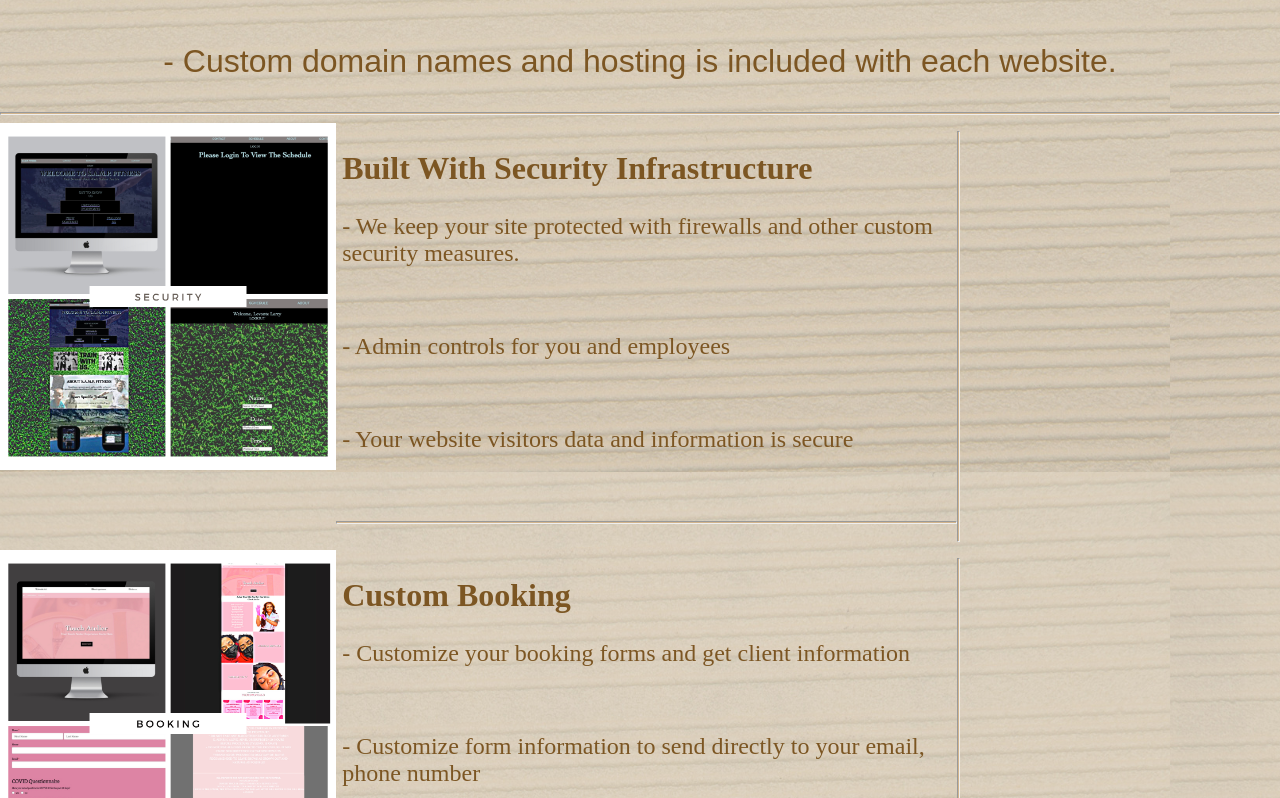
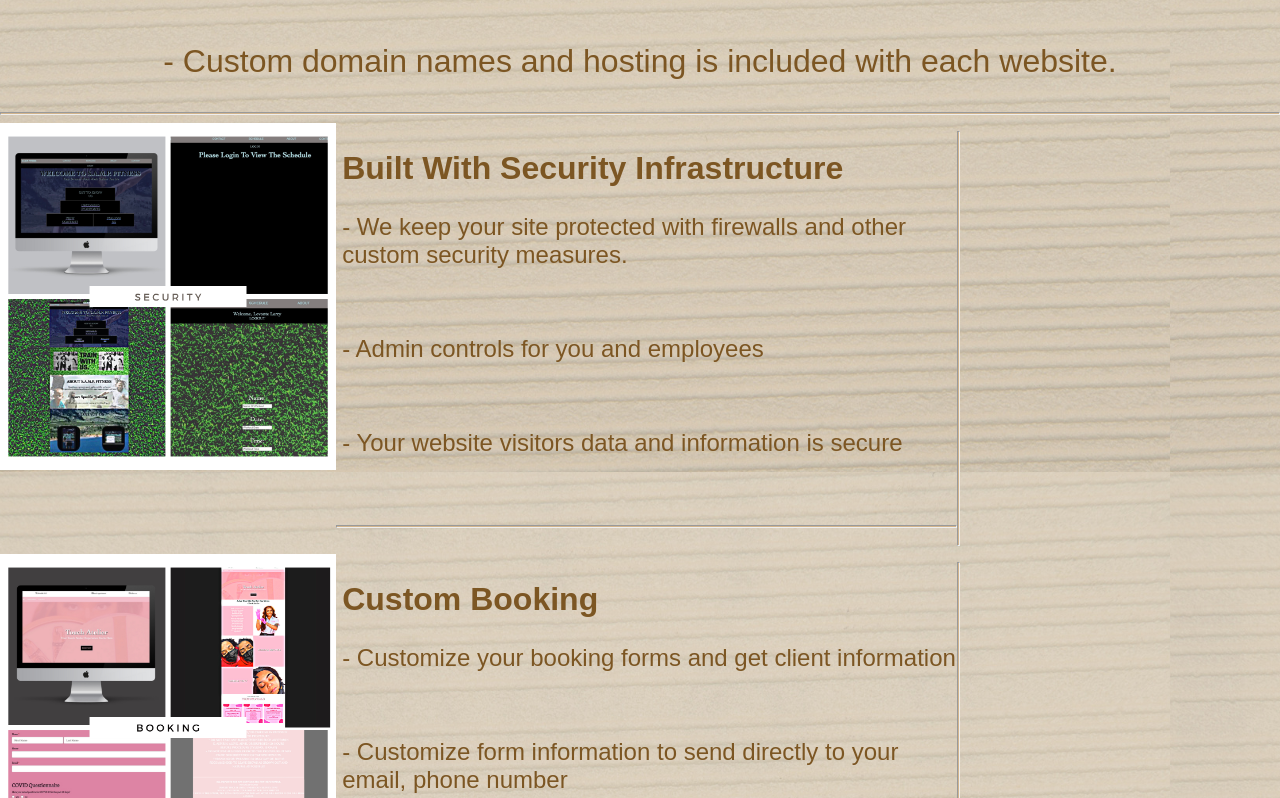
Before and after one commit to Levonte17/Official-Portfolio, a React (Create React App) app: page / in a window 1280 px wide. Shown: the part 1942-2740 px from the top of the page. Built offline with nearby package versions, Linux system fonts and the light colour scheme; no server answers.

Commit message:
homepage google fonts

```diff
--- a/src/index.scss
+++ b/src/index.scss
@@ -320,7 +320,7 @@ width: 100%;
 ////////// INSPIRE //////////////////////////////////
 .inspire{
   background-color:rgba(73, 44, 4, 0.759);
-  ;
+
   h1{
     color: tan;
     text-shadow: 3px 3px 3px rgb(124, 86, 35);
@@ -394,7 +394,8 @@ p{
   display: flex;
   text-align: left;
   width: 75%;
-
+  @import url('https://fonts.googleapis.com/css2?family=Oswald:wght@700&display=swap');
+  font-family: 'Oswald', sans-serif;
   .creimg{
     width: 35%;
     justify-content: flex-start;
@@ -495,7 +496,7 @@ Link{
       width: 100%;
     }
     h1{
-      text-shadow: 2px 2px 2px tan;
+      text-shadow: 0px 0px 0px rgb(124, 86, 35);;
       text-align: center;
       padding-top: 1%;
       width: 100%;
@@ -518,8 +519,8 @@ Link{
     }
 
     h1{
-      color: tan;
-      text-shadow: 3px 3px 3px rgb(124, 86, 35);
+      color: rgb(124, 86, 35);;
+      text-shadow: 0px 0px 0px rgb(124, 86, 35);
       font-size: 4rem;
     }
   }
```
